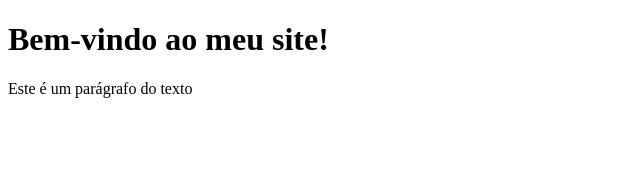
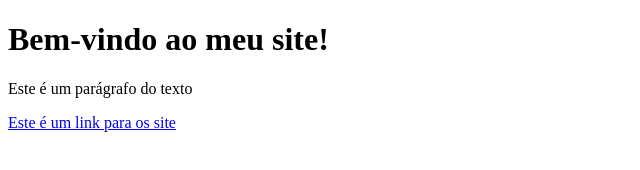
Before and after one commit to geecarvalhoo/html, a plain HTML site: page index.html in a window 1280 px wide. Shown: the whole page, without its empty margins (0-640 px from the left). Drawn offline with Linux system fonts and the light colour scheme.

Commit message:
Add files via upload

```diff
--- a/index.html
+++ b/index.html
@@ -15,3 +15,6 @@
     </p>
 </body>
 </html>
+ <a href="https://www.techguiado.com.br">Este é um link para os site
+
+ </a>
```
